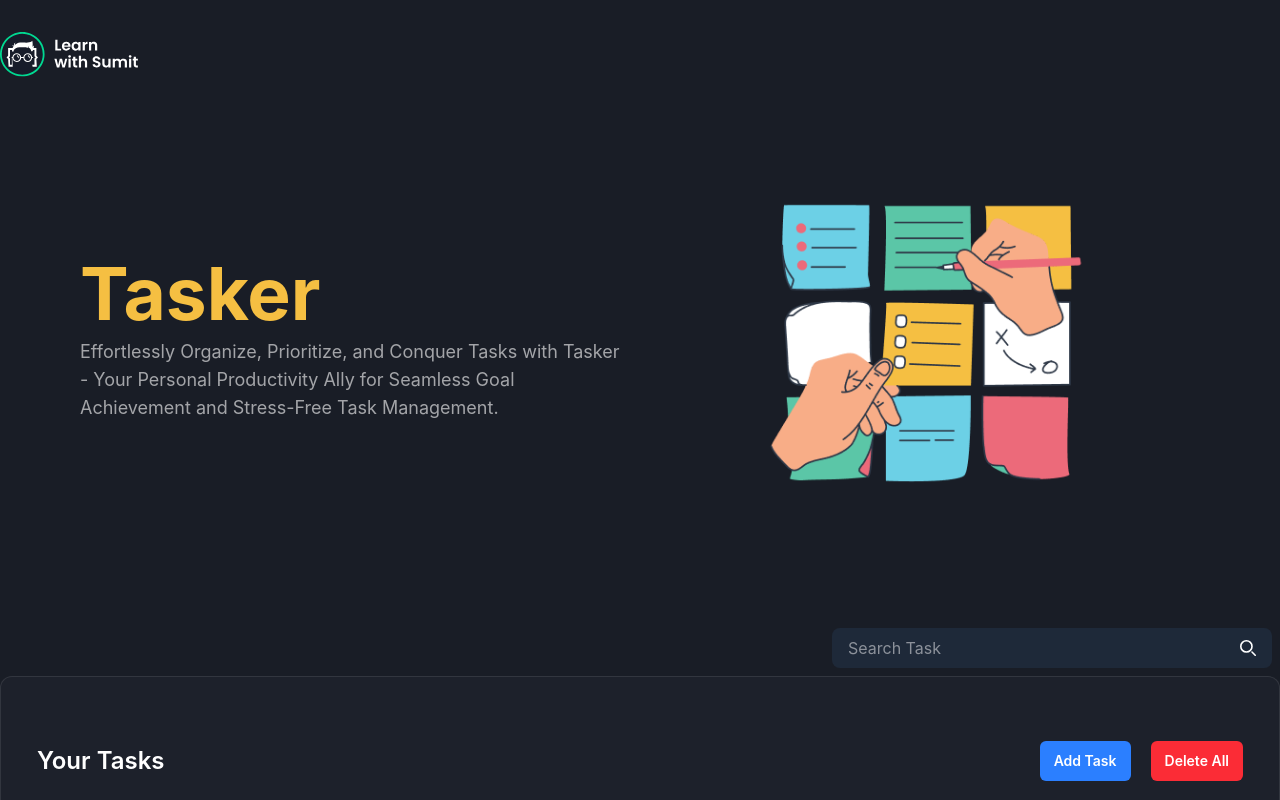
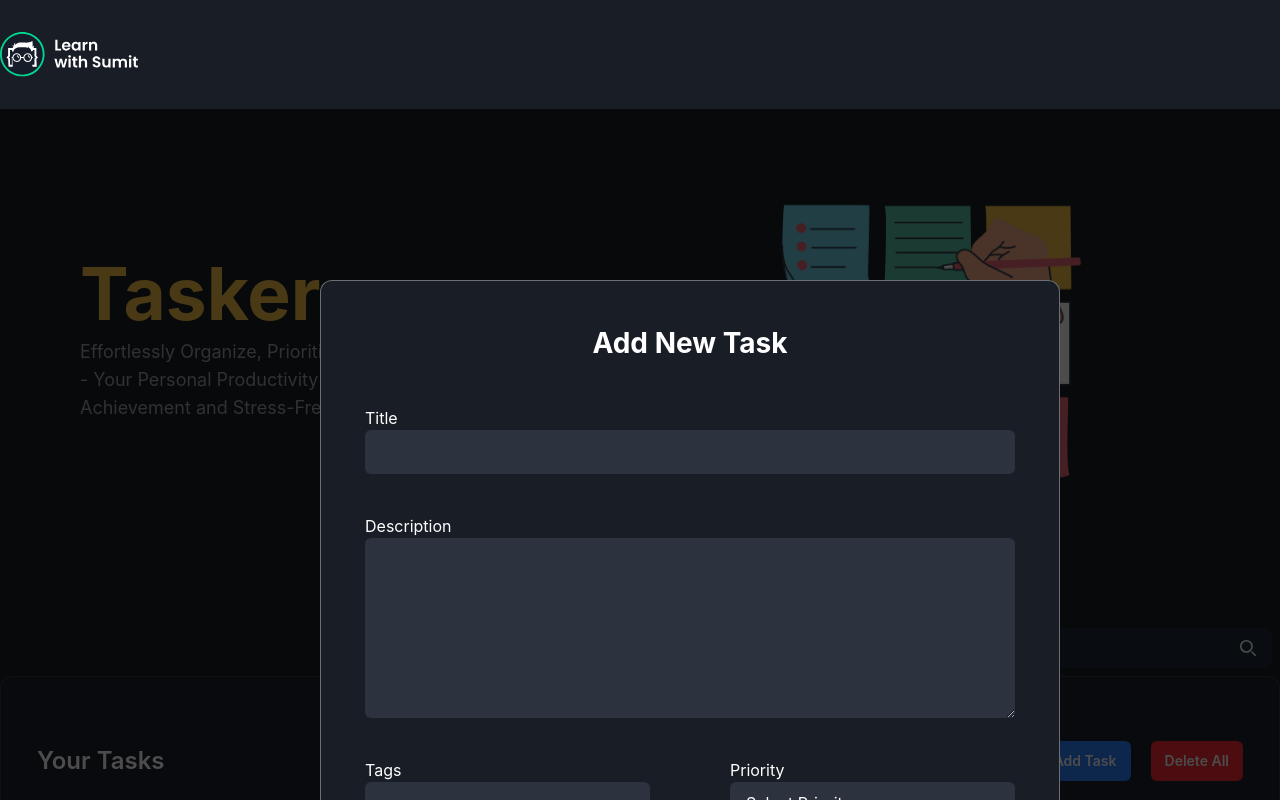
Before and after one commit to Ubaidullah-Hasan/Taskry, a React (Vite) app: page / in a window 1280 px wide. Both pictures are taken after a click on the button "Add Task". Shown: the top 800 px of the page. Built offline with nearby package versions, Linux system fonts and the light colour scheme.

Commit message:
task modal design

```diff
--- /dev/null
+++ b/src/components/Task/AddTaskModal.jsx
@@ -0,0 +1,104 @@
+import React, { useState } from 'react';
+
+const AddTaskModal = () => {
+    const [task, setTask] = useState({
+        title: '',
+        description: '',
+        tags: '',
+        priority: '',
+        isFavourite: false,
+    });
+
+    function handleChange(e) {
+
+    }
+
+    return (
+        <>
+            <div className="bg-black/70 h-full w-full z-10 fixed top-0 left-0 "></div>
+            <form
+                class="mx-auto my-10 w-full max-w-[740px] rounded-xl border border-[#FEFBFB]/[36%] bg-[#191D26] p-9 max-md:px-4 lg:my-20 lg:p-11 absolute top-1/4 left-1/4 z-11"
+            >
+                <h2
+                    class="mb-9 text-center text-2xl font-bold text-white lg:mb-11 lg:text-[28px]"
+                >
+                    Add New Task
+                </h2>
+
+                <div class="space-y-9 text-white lg:space-y-10">
+
+                    <div class="space-y-2 lg:space-y-3">
+                        <label for="title">Title</label>
+                        <input
+                            class="block w-full rounded-md bg-[#2D323F] px-3 py-2.5"
+                            type="text"
+                            name="title"
+                            id="title"
+                            value={task.title}
+                            onChange={handleChange}
+                            required
+                        />
+                    </div>
+
+                    <div class="space-y-2 lg:space-y-3">
+                        <label for="description">Description</label>
+                        <textarea
+                            class="block min-h-[120px] w-full rounded-md bg-[#2D323F] px-3 py-2.5 lg:min-h-[180px]"
+                            type="text"
+                            name="description"
+                            id="description"
+                            value={task.description}
+                            onChange={handleChange}
+                            required
+                        ></textarea>
+                    </div>
+
+                    <div
+                        class="grid-cols-2 gap-x-4 max-md:space-y-9 md:grid lg:gap-x-10 xl:gap-x-20"
+                    >
+
+                        <div class="space-y-2 lg:space-y-3">
+                            <label for="tags">Tags</label>
+                            <input
+                                class="block w-full rounded-md bg-[#2D323F] px-3 py-2.5"
+                                type="text"
+                                name="tags"
+                                id="tags"
+                                value={task.tags}
+                                onChange={handleChange}
+                                required
+                            />
+                        </div>
+
+                        <div class="space-y-2 lg:space-y-3">
+                            <label for="priority">Priority</label>
+                            <select
+                                class="block w-full cursor-pointer rounded-md bg-[#2D323F] px-3 py-2.5"
+                                name="priority"
+                                id="priority"
+                                value={task.priority}
+                                onChange={handleChange}
+                                required
+                            >
+                                <option value="">Select Priority</option>
+                                <option value="low">Low</option>
+                                <option value="medium">Medium</option>
+                                <option value="high">High</option>
+                            </select>
+                        </div>
+                    </div>
+                </div>
+                <div class="mt-16 flex justify-center lg:mt-20">
+                    <button
+                        type="submit"
+                        class="rounded bg-blue-600 px-4 py-2 text-white transition-all hover:opacity-80"
+                    >
+                        Create new Task
+                    </button>
+                </div>
+            </form>
+        </>
+    );
+};
+
+export default AddTaskModal;
--- a/src/components/Task/TaskAction.jsx
+++ b/src/components/Task/TaskAction.jsx
@@ -1,11 +1,13 @@
 import React from 'react';
 
-const TaskAction = () => {
+const TaskAction = ({ onAddClick }) => {
     return (
         <div className="mb-14 items-center justify-between sm:flex">
             <h2 className="text-2xl font-semibold max-sm:mb-4">Your Tasks</h2>
             <div className="flex items-center space-x-5">
-                <button className="rounded-md bg-blue-500 px-3.5 py-2.5 text-sm font-semibold">Add Task</button>
+                <button
+                    onClick={onAddClick}
+                className="rounded-md bg-blue-500 px-3.5 py-2.5 text-sm font-semibold">Add Task</button>
                 <button className="rounded-md bg-red-500 px-3.5 py-2.5 text-sm font-semibold">Delete All</button>
             </div>
         </div>
--- a/src/components/Task/TaskBoard.jsx
+++ b/src/components/Task/TaskBoard.jsx
@@ -2,6 +2,7 @@
 import TaskAction from "./TaskAction";
 import TaskList from "./TaskLIst";
 import TaskSearch from "./TaskSearch";
+import AddTaskModal from "./AddTaskModal";
 
 
 export default function TaskBoard() {
@@ -14,17 +15,19 @@
         isFavourite: false,
     }
     const [tasks, setTasks] = useState([defaultTask]);
+    const [showAddTaskModal, setShowAddTaskModal] = useState(false);
+
 
     return (
         <section className="mb-20" id="tasks">
-
+            {showAddTaskModal && <AddTaskModal />}
             <div className="container">
                 <TaskSearch />
 
                 <div className="rounded-xl border border-[rgba(206,206,206,0.12)] bg-[#1D212B] px-6 py-8 md:px-9 md:py-16">
-                    <TaskAction />
+                    <TaskAction onAddClick={() => setShowAddTaskModal(true)} />
 
-                    <TaskList tasks={tasks} setTasks={setTasks} />
+                    <TaskList tasks={tasks} />
                 </div>
             </div>
         </section>
--- a/src/components/Task/TaskList.jsx
+++ b/src/components/Task/TaskList.jsx
@@ -3,7 +3,7 @@
 import getRandomDeepColorRGB from '../../utilities/randomColorGenerate';
 
 
-const TaskList = ({ tasks, setTasks }) => {
+const TaskList = ({ tasks }) => {
 
     return (
         <div className="overflow-auto">
```
